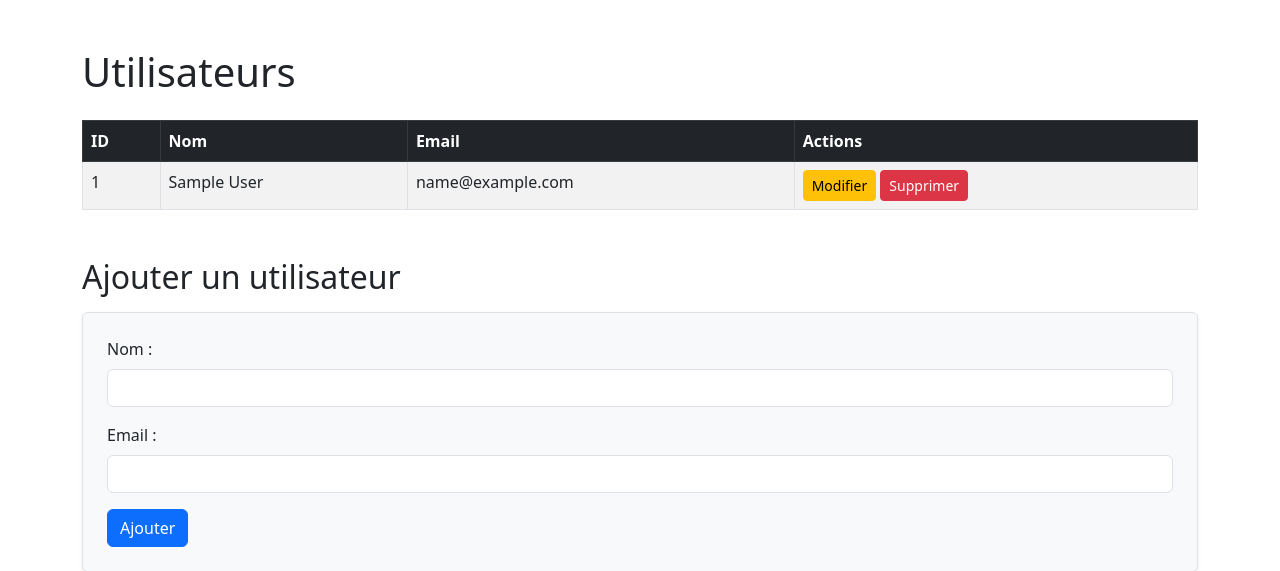
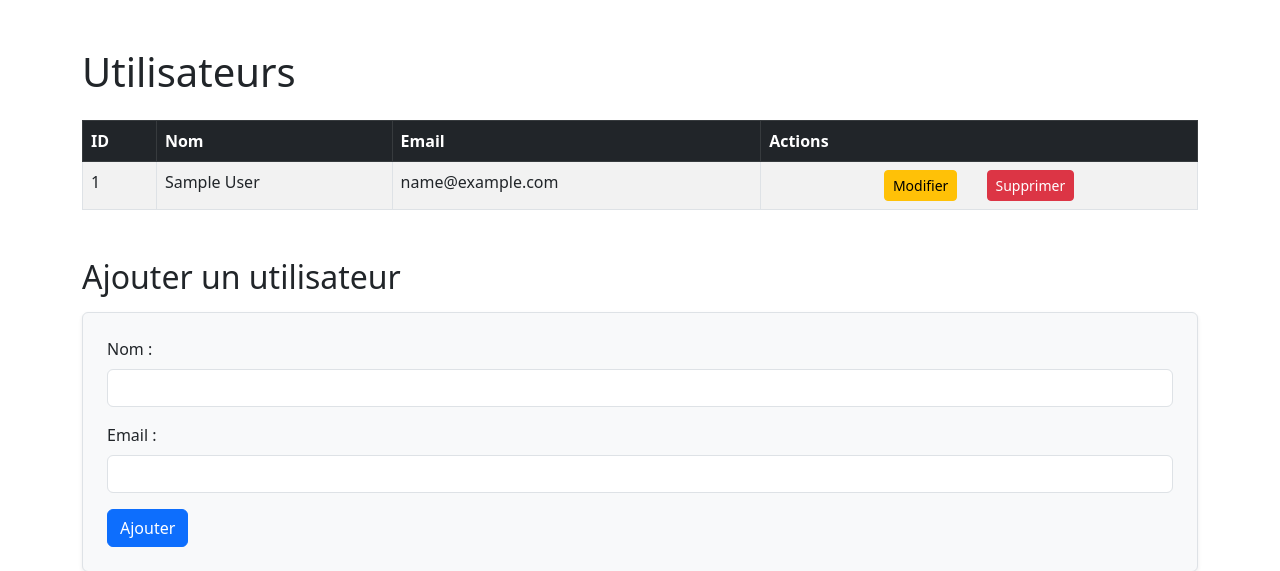
Before and after one commit to HAOUA-Hamid/CDAW, a PHP site: page /test-PDO-CRUD.php in a window 1280 px wide. Shown: the top 571 px of the page. Run offline with PHP 8.4, Linux system fonts and the light colour scheme; tables that the repository leaves empty or names only in its code hold one stand-in row (values such as "Sample post").

Commit message:
more bootstrap actions

```diff
--- a/BackEnd/tp1/test-PDO-CRUD.php
+++ b/BackEnd/tp1/test-PDO-CRUD.php
@@ -1,5 +1,4 @@
 <?php
-// Inclusion du fichier d'initialisation PDO
 require_once("initPDO.php");
 ?>
 <!DOCTYPE html>
@@ -56,8 +55,14 @@ class User {
                     <td>{$user->name}</td>
                     <td>{$user->email}</td>
                     <td>
-                        <a href='test-PDO-CRUD.php?edit={$user->id}' class='btn btn-warning btn-sm'>Modifier</a>
-                        <a href='test-PDO-CRUD.php?delete={$user->id}' class='btn btn-danger btn-sm' onclick='return confirm(\"Supprimer cet utilisateur ?\")'>Supprimer</a>
+                        <div class='text-center'>
+                            <a href='test-PDO-CRUD.php?edit={$user->id}' class='btn btn-warning btn-sm'>Modifier</a>
+                            &nbsp;
+                            &nbsp;
+                            &nbsp;
+                            <a href='test-PDO-CRUD.php?delete={$user->id}' class='btn btn-danger btn-sm' onclick='return confirm(\"Supprimer cet utilisateur ?\")'>Supprimer</a>
+                        </div>
+
                     </td>
                   </tr>";
         }
@@ -107,6 +112,7 @@ if ($id) {
     </div>
     <button type="submit" class="btn btn-primary"> <?php echo $id ? "Modifier" : "Ajouter"; ?> </button>
 </form>
+<br>
 
 <script src="https://cdn.jsdelivr.net/npm/bootstrap@5.3.0/dist/js/bootstrap.bundle.min.js"></script>
 </body>
```
